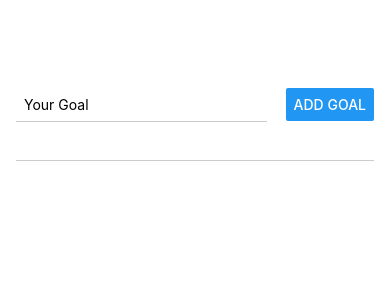
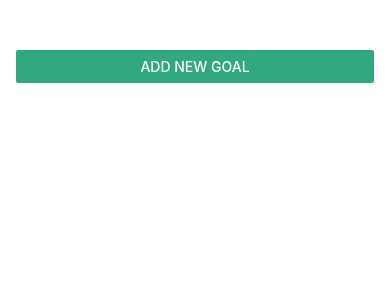
Before and after one commit to FelipePSH/GoalList-RN, a React Native app: screen / in a window 390 px wide. Shown: the top 300 px of the page. Built offline with nearby package versions, Linux system fonts and the light colour scheme.

Commit message:
feat: Add Modal

```diff
--- a/App.js
+++ b/App.js
@@ -1,10 +1,15 @@
 import { useState } from "react";
-import { StyleSheet, View, FlatList } from "react-native";
+import { StyleSheet, View, FlatList, Button } from "react-native";
 import GoalItem from "./components/GoalItem";
 import GoalInput from "./components/GoalInput";
 
 export default function App() {
+  const [modalIsVisible, setModalIsVisible] = useState(false);
   const [goals, setGoals] = useState([]);
+
+  function startAddGoalHandler() {
+    setModalIsVisible(true);
+  }
 
   function addGoalHandler(enteredGoalText) {
     setGoals((currentCourseGoals) => [
@@ -21,7 +26,12 @@ export default function App() {
 
   return (
     <View style={styles.container}>
-      <GoalInput onAddGoal={addGoalHandler} />
+      <Button
+        title="Add New Goal"
+        color={"#32a87f"}
+        onPress={startAddGoalHandler}
+      />
+       <GoalInput onAddGoal={addGoalHandler} visible={modalIsVisible}/>
       <View style={styles.goalsContainer}>
         <FlatList
           data={goals}
@@ -51,6 +61,6 @@ const styles = StyleSheet.create({
     paddingHorizontal: 16,
   },
   goalsContainer: {
-    flex: 6,
+    flex: 5,
   },
 });
--- a/components/GoalInput.js
+++ b/components/GoalInput.js
@@ -1,4 +1,4 @@
-import { StyleSheet, TextInput, View, Button } from "react-native";
+import { StyleSheet, TextInput, View, Button, Modal } from "react-native";
 import { useState } from "react";
 
 function GoalInput(props) {
@@ -13,6 +13,7 @@ function goalInputHandler(enteredText) {
   }
 
 return(
+  <Modal visible={props.visible} animationType="slide" >
   <View style={styles.newTaskContainer}>
     <TextInput
       style={styles.textInput}
@@ -22,6 +23,7 @@ return(
     />
     <Button title="Add Goal" onPress={addGoalHandler} />
   </View>
+  </Modal>
   );
 }
 
--- a/components/GoalItem.js
+++ b/components/GoalItem.js
@@ -1,12 +1,16 @@
-import { StyleSheet, View, Text, Pressable } from "react-native";
+import { StyleSheet, View, Text, Pressable, Modal } from "react-native";
 
 function GoalItem(props) {
   return (
-    <Pressable onPress={props.onDeleteItem.bind(this, props.id)}>
       <View style={styles.goalItem}>
-        <Text style={styles.goalText}>{props.text}</Text>
+        <Pressable
+          android_ripple={{ color: "#ffff" }}
+          onPress={props.onDeleteItem.bind(this, props.id)}
+          style={({ pressed }) => pressed && styles.pressedItem}
+        >
+          <Text style={styles.goalText}>{props.text}</Text>
+        </Pressable>
       </View>
-    </Pressable>
   );
 }
 
@@ -15,11 +19,14 @@ export default GoalItem;
 const styles = StyleSheet.create({
   goalItem: {
     margin: 8,
-    borderRadius: 10,
+    borderRadius: 6,
     backgroundColor: "#5e0acc",
-    padding: 8,
+  },
+  pressedItem: {
+    opacity: 0.5,
   },
   goalText: {
     color: "white",
+    padding: 8,
   },
 });
```
